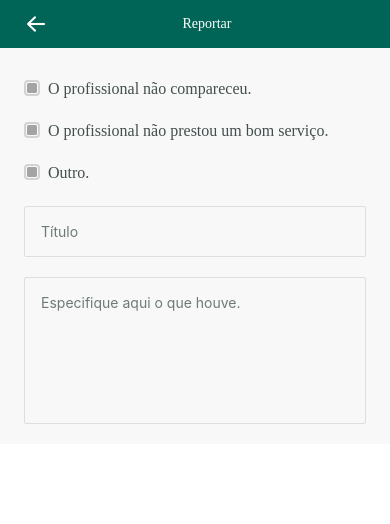
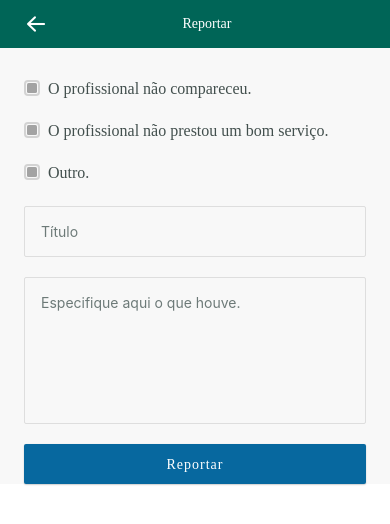
Before and after one commit to PauloBacelar/paulobacelar_reportar, a React Native app: screen / in a window 390 px wide. Shown: the top 524 px of the page. Built offline with nearby package versions, Linux system fonts and the light colour scheme.

Commit message:
Inserted Button using React Native Paper

```diff
--- a/components/Form/Form.js
+++ b/components/Form/Form.js
@@ -1,5 +1,6 @@
 import React from "react";
 import { View, Text, StyleSheet } from "react-native";
+import { Button } from "react-native-paper";
 import RadioInput from "./RadioInput";
 import TextUserInput from "./TextUserInput";
 
@@ -18,7 +19,18 @@ const Form = () => {
         <TextUserInput
           paddingBottom="7rem"
           placeholder="Especifique aqui o que houve."
+          style={{ marginBottom: "2rem" }}
         />
+
+        <Button
+          uppercase={false}
+          mode="contained"
+          onPress={() => console.log("Pressed")}
+          color="#07689f"
+          style={styles.button}
+        >
+          <Text style={styles.text}>Reportar</Text>
+        </Button>
       </View>
     </View>
   );
@@ -28,6 +40,16 @@ const styles = StyleSheet.create({
   content: {
     marginHorizontal: "1.5rem",
   },
+
+  button: {
+    borderRadius: 2,
+    height: "2.5rem",
+    justifyContent: "center",
+  },
+
+  text: {
+    fontFamily: "ubuntu",
+  },
 });
 
 export default Form;
--- a/package.json
+++ b/package.json
@@ -15,6 +15,7 @@
     "react": "17.0.1",
     "react-dom": "17.0.1",
     "react-native": "0.64.3",
+    "react-native-paper": "^4.11.2",
     "react-native-web": "0.17.1"
   },
   "devDependencies": {
```
Also changed, not shown: 1 other file (tests, documents, lock files or other folders).
